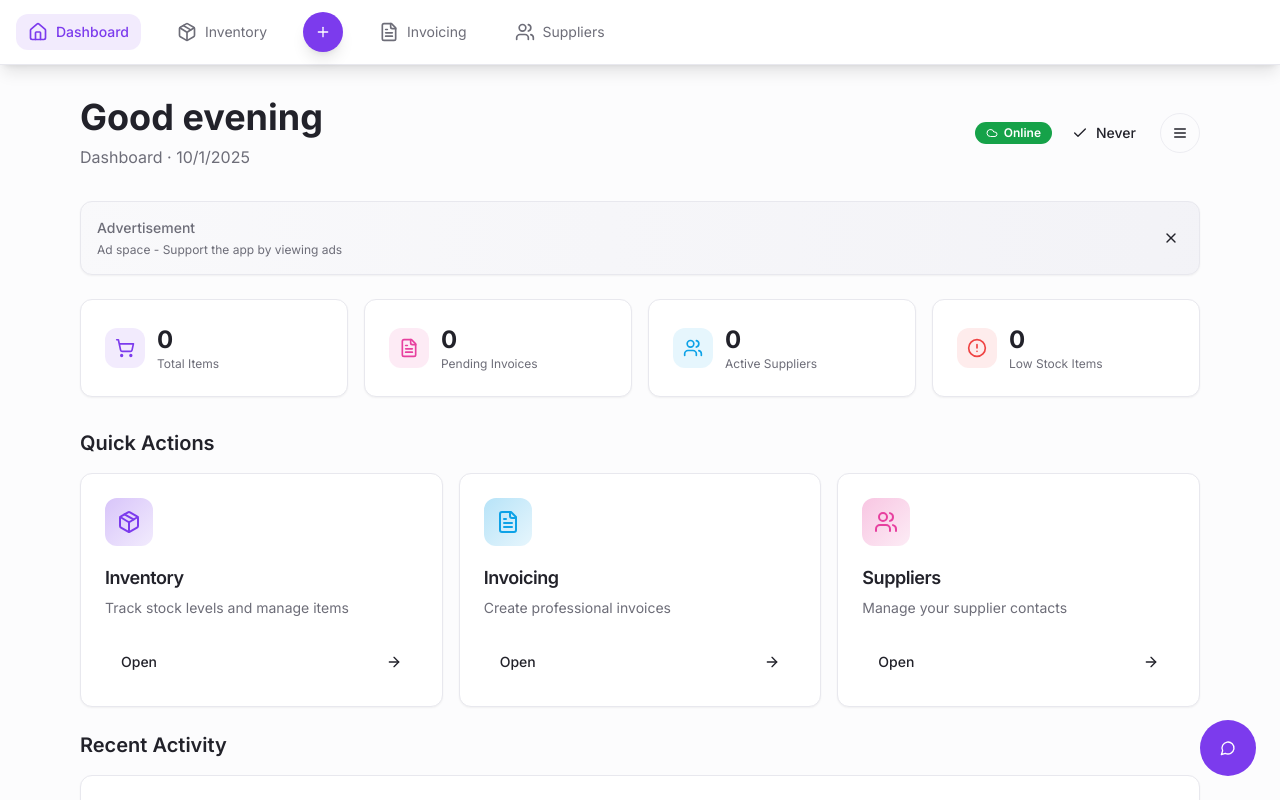
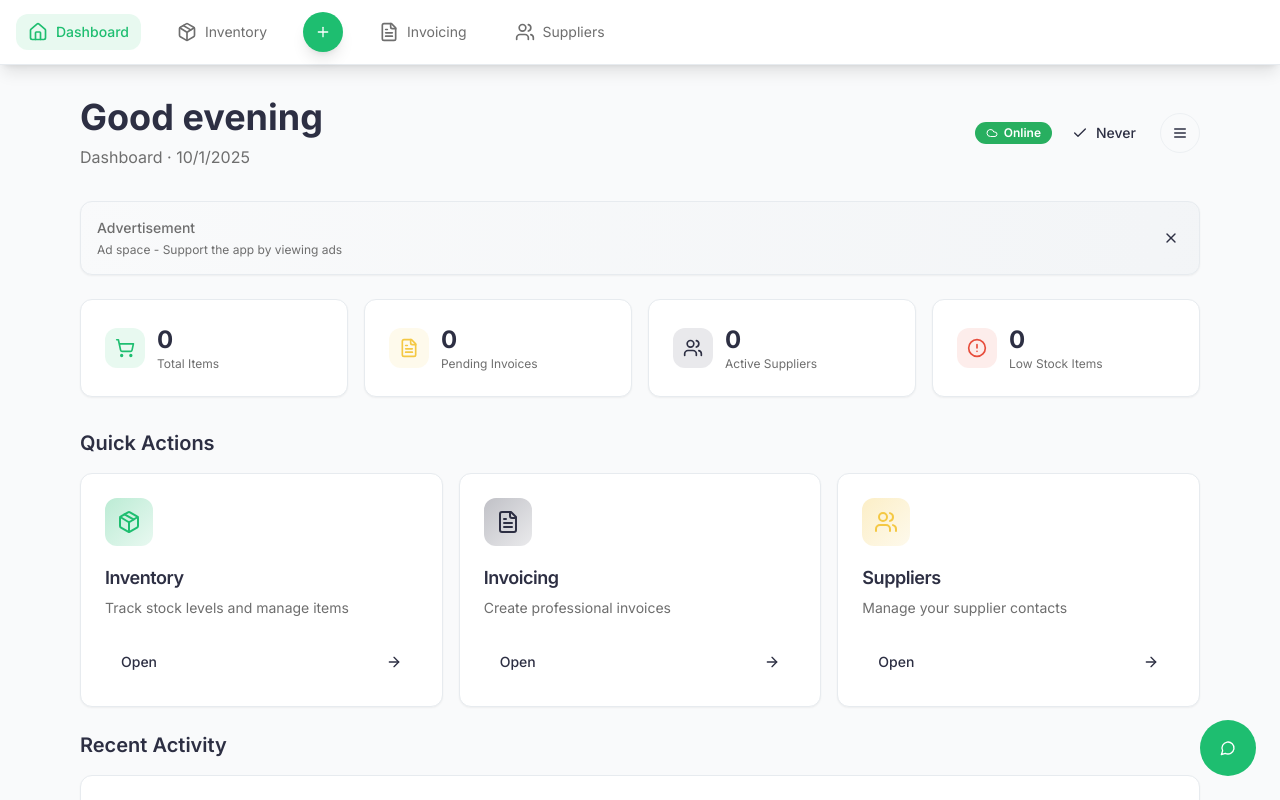
Before and after one commit to banjaboy99/sira-finance, a React (Vite) app: page / in a window 1280 px wide. Shown: the top 800 px of the page. Built offline with nearby package versions, Linux system fonts and the light colour scheme; the HTML template or start-up script is replaced by a standard one.

Commit message:
Update brand colors and app name

```diff
--- a/index.html
+++ b/index.html
@@ -3,7 +3,7 @@
   <head>
     <meta charset="UTF-8" />
     <meta name="viewport" content="width=device-width, initial-scale=1.0" />
-    <title>Inventory Manager - Mobile Stock Taking App</title>
+    <title>Sira - Inventory Manager</title>
     <meta name="description" content="Professional mobile inventory management app for tracking stock, managing quantities, and organizing your inventory efficiently." />
     <meta name="author" content="Lovable" />
 
--- a/src/index.css
+++ b/src/index.css
@@ -8,110 +8,110 @@ All colors MUST be HSL.
 
 @layer base {
   :root {
-    --background: 240 33% 99%;
-    --foreground: 240 10% 15%;
+    --background: 210 20% 98%;
+    --foreground: 235 19% 22%;
 
     --card: 0 0% 100%;
-    --card-foreground: 240 10% 15%;
+    --card-foreground: 235 19% 22%;
 
     --popover: 0 0% 100%;
-    --popover-foreground: 240 10% 15%;
+    --popover-foreground: 235 19% 22%;
 
-    --primary: 262 83% 58%;
+    --primary: 151 73% 43%;
     --primary-foreground: 0 0% 100%;
-    --primary-glow: 262 90% 70%;
+    --primary-glow: 151 73% 55%;
 
-    --secondary: 199 89% 48%;
+    --secondary: 235 19% 22%;
     --secondary-foreground: 0 0% 100%;
 
-    --muted: 240 20% 96%;
-    --muted-foreground: 240 5% 45%;
+    --muted: 210 20% 96%;
+    --muted-foreground: 0 0% 43%;
 
-    --accent: 326 78% 58%;
-    --accent-foreground: 0 0% 100%;
+    --accent: 45 89% 61%;
+    --accent-foreground: 235 19% 22%;
 
-    --destructive: 0 84% 60%;
+    --destructive: 6 78% 57%;
     --destructive-foreground: 0 0% 100%;
 
-    --border: 240 15% 92%;
-    --input: 240 15% 94%;
-    --ring: 262 83% 58%;
+    --border: 210 20% 92%;
+    --input: 210 20% 94%;
+    --ring: 151 73% 43%;
 
     --radius: 0.75rem;
 
-    --success: 142 76% 36%;
+    --success: 145 63% 42%;
     --success-foreground: 0 0% 100%;
 
-    --warning: 38 92% 50%;
-    --warning-foreground: 0 0% 100%;
+    --warning: 38 90% 52%;
+    --warning-foreground: 235 19% 22%;
 
-    --gradient-primary: linear-gradient(135deg, hsl(262 83% 58%) 0%, hsl(199 89% 48%) 100%);
-    --gradient-accent: linear-gradient(135deg, hsl(326 78% 58%) 0%, hsl(262 83% 58%) 100%);
-    --gradient-card: linear-gradient(to bottom, hsl(0 0% 100%) 0%, hsl(240 33% 99%) 100%);
-    --shadow-card: 0 4px 16px -4px hsl(262 83% 58% / 0.1);
-    --shadow-elevated: 0 12px 32px -8px hsl(262 83% 58% / 0.15);
+    --gradient-primary: linear-gradient(135deg, hsl(151 73% 43%) 0%, hsl(235 19% 22%) 100%);
+    --gradient-accent: linear-gradient(135deg, hsl(45 89% 61%) 0%, hsl(151 73% 43%) 100%);
+    --gradient-card: linear-gradient(to bottom, hsl(0 0% 100%) 0%, hsl(210 20% 98%) 100%);
+    --shadow-card: 0 4px 16px -4px hsl(151 73% 43% / 0.1);
+    --shadow-elevated: 0 12px 32px -8px hsl(151 73% 43% / 0.15);
     --transition-smooth: all 0.3s cubic-bezier(0.4, 0, 0.2, 1);
 
     --sidebar-background: 0 0% 98%;
-    --sidebar-foreground: 240 5.3% 26.1%;
-    --sidebar-primary: 262 83% 58%;
+    --sidebar-foreground: 235 19% 22%;
+    --sidebar-primary: 151 73% 43%;
     --sidebar-primary-foreground: 0 0% 100%;
-    --sidebar-accent: 240 4.8% 95.9%;
-    --sidebar-accent-foreground: 240 5.9% 10%;
-    --sidebar-border: 240 15% 92%;
-    --sidebar-ring: 262 83% 58%;
+    --sidebar-accent: 210 20% 95%;
+    --sidebar-accent-foreground: 235 19% 22%;
+    --sidebar-border: 210 20% 92%;
+    --sidebar-ring: 151 73% 43%;
   }
 
   .dark {
-    --background: 240 10% 8%;
-    --foreground: 240 10% 95%;
+    --background: 0 0% 7%;
+    --foreground: 210 20% 98%;
 
-    --card: 240 10% 12%;
-    --card-foreground: 240 10% 95%;
+    --card: 0 0% 10%;
+    --card-foreground: 210 20% 98%;
 
-    --popover: 240 10% 12%;
-    --popover-foreground: 240 10% 95%;
+    --popover: 0 0% 10%;
+    --popover-foreground: 210 20% 98%;
 
-    --primary: 262 83% 58%;
+    --primary: 151 73% 43%;
     --primary-foreground: 0 0% 100%;
-    --primary-glow: 262 90% 70%;
+    --primary-glow: 151 73% 55%;
 
-    --secondary: 199 89% 48%;
+    --secondary: 235 19% 22%;
     --secondary-foreground: 0 0% 100%;
 
-    --muted: 240 10% 18%;
-    --muted-foreground: 240 5% 60%;
+    --muted: 0 0% 15%;
+    --muted-foreground: 0 0% 43%;
 
-    --accent: 326 78% 58%;
-    --accent-foreground: 0 0% 100%;
+    --accent: 45 89% 61%;
+    --accent-foreground: 0 0% 7%;
 
-    --destructive: 0 84% 60%;
+    --destructive: 6 78% 57%;
     --destructive-foreground: 0 0% 100%;
 
-    --border: 240 10% 20%;
-    --input: 240 10% 18%;
-    --ring: 262 83% 58%;
+    --border: 0 0% 18%;
+    --input: 0 0% 15%;
+    --ring: 151 73% 43%;
 
-    --success: 142 76% 36%;
+    --success: 145 63% 42%;
     --success-foreground: 0 0% 100%;
 
-    --warning: 38 92% 50%;
-    --warning-foreground: 0 0% 100%;
+    --warning: 38 90% 52%;
+    --warning-foreground: 0 0% 7%;
 
-    --gradient-primary: linear-gradient(135deg, hsl(262 83% 58%) 0%, hsl(199 89% 48%) 100%);
-    --gradient-accent: linear-gradient(135deg, hsl(326 78% 58%) 0%, hsl(262 83% 58%) 100%);
-    --gradient-card: linear-gradient(to bottom, hsl(240 10% 12%) 0%, hsl(240 10% 15%) 100%);
+    --gradient-primary: linear-gradient(135deg, hsl(151 73% 43%) 0%, hsl(235 19% 22%) 100%);
+    --gradient-accent: linear-gradient(135deg, hsl(45 89% 61%) 0%, hsl(151 73% 43%) 100%);
+    --gradient-card: linear-gradient(to bottom, hsl(0 0% 10%) 0%, hsl(0 0% 12%) 100%);
     --shadow-card: 0 4px 16px -4px hsl(0 0% 0% / 0.4);
     --shadow-elevated: 0 12px 32px -8px hsl(0 0% 0% / 0.6);
 
-    --sidebar-background: 240 10% 10%;
-    --sidebar-foreground: 240 4.8% 95.9%;
-    --sidebar-primary: 262 83% 58%;
+    --sidebar-background: 0 0% 8%;
+    --sidebar-foreground: 210 20% 98%;
+    --sidebar-primary: 151 73% 43%;
     --sidebar-primary-foreground: 0 0% 100%;
-    --sidebar-accent: 240 10% 15%;
-    --sidebar-accent-foreground: 240 4.8% 95.9%;
-    --sidebar-border: 240 10% 18%;
-    --sidebar-ring: 262 83% 58%;
+    --sidebar-accent: 0 0% 12%;
+    --sidebar-accent-foreground: 210 20% 98%;
+    --sidebar-border: 0 0% 15%;
+    --sidebar-ring: 151 73% 43%;
   }
 }
 
```
